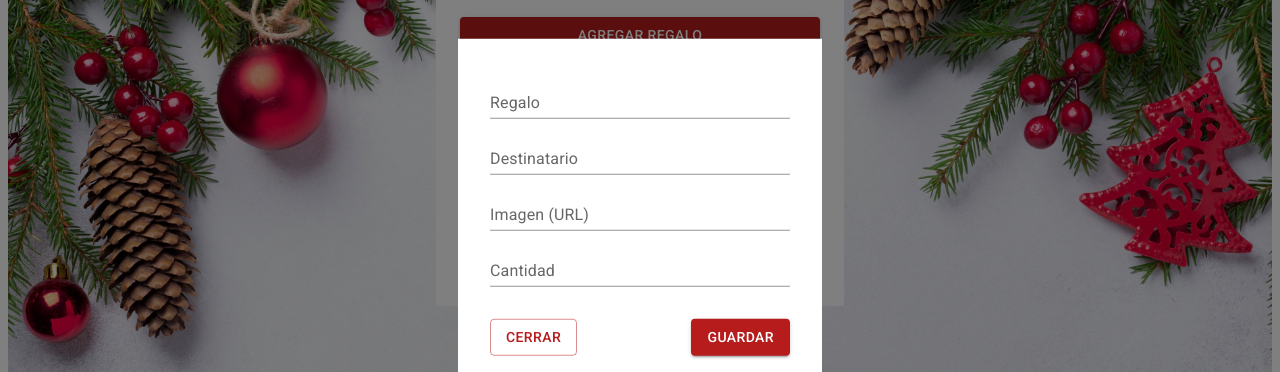
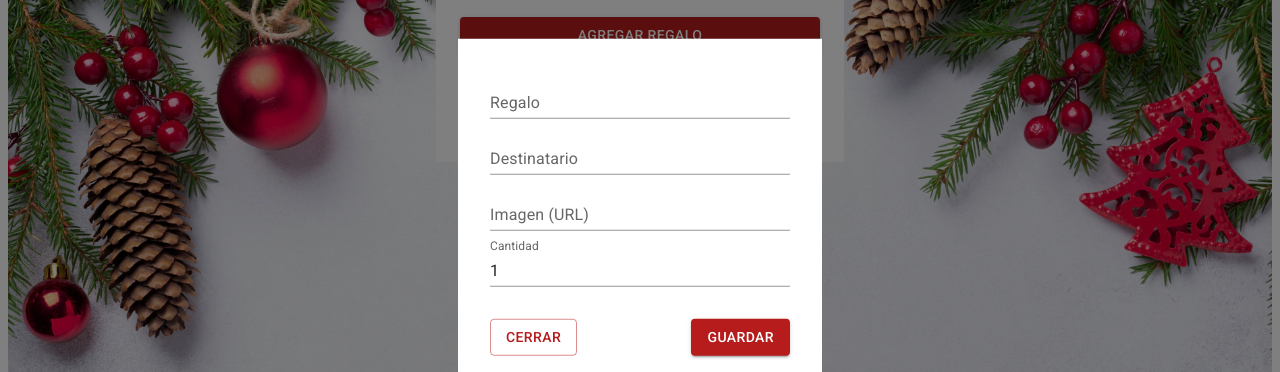
Before and after one commit to Andriy-Kozlovsky/adviency, a React (Vite) app: page / in a window 1280 px wide. Both pictures are taken after a click on the button "AGREGAR REGALO". Shown: the part 187-559 px from the top of the page. Built offline with nearby package versions, Linux system fonts and the light colour scheme; a web font is replaced by a local one.

Commit message:
advancing day 16

```diff
--- a/package.json
+++ b/package.json
@@ -16,7 +16,8 @@
     "@mui/material": "^5.8.4",
     "@reduxjs/toolkit": "^1.8.2",
     "react": "^18.0.0",
-    "react-dom": "^18.0.0"
+    "react-dom": "^18.0.0",
+    "react-redux": "^8.0.2"
   },
   "devDependencies": {
     "@types/react": "^18.0.0",
--- a/src/App.tsx
+++ b/src/App.tsx
@@ -1,30 +1,38 @@
 import {Button, Stack} from "@mui/material";
 import {Container} from "@mui/system";
-import {useState} from "react";
+import {useSelector, useDispatch} from "react-redux";
 
+import {listActions} from "./store/list";
 import GiftList from "./components/List";
 import Title from "./components/Title";
 import FormModal from "./components/FormModal";
 import Background from "./components/Background";
+import useModal from "./hooks/use-modal";
 
 export default function App() {
-  const [open, setOpen] = useState(false);
+  const dispatch = useDispatch();
+  const {openModal, closeModal} = useModal();
+  const modalState = useSelector((state: any) => state.modal.open);
 
-  const handleOpen = () => setOpen(true);
-  const handleClose = () => setOpen(false);
+  const addGiftHandler = () => {
+    openModal();
+    listActions.clearEdit();
+  };
 
   return (
     <Background>
       <Container maxWidth="sm">
         <Stack bgcolor="white" margin="0 auto" maxWidth="360px" padding={3} spacing={2}>
           <Title />
-          <Button variant="contained" onClick={handleOpen}>
+          <Button variant="contained" onClick={addGiftHandler}>
             Agregar regalo
           </Button>
           <GiftList />
-          <Button variant="outlined">Borrar todo</Button>
+          <Button variant="outlined" onClick={() => dispatch(listActions.clear())}>
+            Borrar todo
+          </Button>
         </Stack>
-        <FormModal handleClose={handleClose} open={open} />
+        <FormModal handleClose={closeModal} open={modalState} />
       </Container>
     </Background>
   );
--- a/src/components/FormModal.tsx
+++ b/src/components/FormModal.tsx
@@ -1,5 +1,12 @@
+import {useEffect} from "react";
+import {useSelector, useDispatch} from "react-redux";
 import {Button, Modal, Stack, TextField} from "@mui/material";
 import {Box} from "@mui/system";
+
+import useChangeHandler from "../hooks/use-form-handlers";
+import {modalActions} from "../store/modal";
+import {formActions} from "../store/form";
+import {listActions} from "../store/list";
 
 const style = {
   position: "absolute" as "absolute",
@@ -12,16 +19,67 @@ const style = {
 };
 
 const FormModal = ({open, handleClose}: {open: boolean; handleClose: () => void}) => {
+  const dispatch = useDispatch();
+  const form = useSelector((state: any) => state.form);
+  const itemToEdit = useSelector((state: any) => state.list.itemToEdit);
+  const {changeName, changeGift, changeImage, changeAmount} = useChangeHandler();
+
+  useEffect(() => {
+    if (itemToEdit !== {}) dispatch(formActions.loadEditItem(itemToEdit));
+  }, [itemToEdit, dispatch]);
+
+  const saveHandler = () => {
+    if (form.gift === "") return;
+    dispatch(listActions.add(form));
+    dispatch(modalActions.close());
+    dispatch(formActions.resetValues());
+    dispatch(listActions.clearEdit());
+  };
+
+  const closeHandler = () => {
+    dispatch(modalActions.close());
+    dispatch(formActions.resetValues());
+  };
+
   return (
     <Modal open={open} onClose={handleClose}>
       <Stack noValidate autoComplete="off" component="form" spacing={1} sx={style}>
-        <TextField id="gift" label="Regalo" variant="standard" />
-        <TextField id="name" label="Destinatario" variant="standard" />
-        <TextField id="image" label="Imagen (URL)" variant="standard" />
-        <TextField id="amount" label="Cantidad" variant="standard" />
+        <TextField
+          id="gift"
+          label="Regalo"
+          value={form.gift}
+          variant="standard"
+          onChange={changeGift}
+        />
+        <TextField
+          id="name"
+          label="Destinatario"
+          value={form.name}
+          variant="standard"
+          onChange={changeName}
+        />
+        <TextField
+          id="image"
+          label="Imagen (URL)"
+          value={form.image}
+          variant="standard"
+          onChange={changeImage}
+        />
+        <TextField
+          id="amount"
+          label="Cantidad"
+          type="number"
+          value={form.amount}
+          variant="standard"
+          onChange={changeAmount}
+        />
         <Box display="flex" justifyContent="space-between" paddingTop={3}>
-          <Button variant="outlined">Cerrar</Button>
-          <Button variant="contained">Guardar</Button>
+          <Button variant="outlined" onClick={closeHandler}>
+            Cerrar
+          </Button>
+          <Button variant="contained" onClick={saveHandler}>
+            Guardar
+          </Button>
         </Box>
       </Stack>
     </Modal>
--- a/src/components/List.tsx
+++ b/src/components/List.tsx
@@ -1,40 +1,52 @@
-import {Avatar, IconButton, List, ListItem, ListItemAvatar, ListItemText} from "@mui/material";
+import {List, Avatar, IconButton, ListItem, ListItemAvatar, ListItemText} from "@mui/material";
 import DeleteIcon from "@mui/icons-material/Delete";
 import ImageIcon from "@mui/icons-material/Image";
 import EditIcon from "@mui/icons-material/Edit";
-import {red} from "@mui/material/colors";
+import {useSelector, useDispatch} from "react-redux";
+
+import {modalActions} from "../store/modal";
+import {listActions} from "../store/list";
+import {GiftListItem} from "../models";
 
 const GiftList = () => {
+  const dispatch = useDispatch();
+  const list = useSelector((state: any) => state.list.list);
+
+  const editHandler = (index: number) => {
+    dispatch(listActions.edit(index));
+    dispatch(modalActions.open());
+  };
+
   return (
     <List>
-      <ListItem>
+      {list.map((item: GiftListItem, index: number) => {
+        return (
+          <ListItem key={index}>
             <ListItemAvatar>
-          <Avatar alt="" src="" sx={{bgcolor: red[500]}}>
+              <Avatar alt="" src={item.image}>
                 <ImageIcon />
               </Avatar>
             </ListItemAvatar>
-        <ListItemText primary="Medias" secondary="Julia" />
-        <IconButton aria-label="edit" color="primary" edge="end" sx={{marginRight: 0.3}}>
+            <ListItemText primary={`${item.gift} x${item.amount}`} secondary={item.name} />
+            <IconButton
+              aria-label="edit"
+              color="primary"
+              edge="end"
+              sx={{marginRight: 0.3}}
+              onClick={() => editHandler(index)}
+            >
               <EditIcon />
             </IconButton>
-        <IconButton aria-label="delete" edge="end">
+            <IconButton
+              aria-label="delete"
+              edge="end"
+              onClick={() => dispatch(listActions.remove(index))}
+            >
               <DeleteIcon />
             </IconButton>
           </ListItem>
-      <ListItem>
-        <ListItemAvatar>
-          <Avatar alt="" src="" sx={{bgcolor: red[500]}}>
-            <ImageIcon />
-          </Avatar>
-        </ListItemAvatar>
-        <ListItemText primary="Vitel Tone" secondary="Carlos" />
-        <IconButton aria-label="edit" color="primary" edge="end" sx={{marginRight: 0.3}}>
-          <EditIcon />
-        </IconButton>
-        <IconButton aria-label="delete" edge="end">
-          <DeleteIcon />
-        </IconButton>
-      </ListItem>
+        );
+      })}
     </List>
   );
 };
--- /dev/null
+++ b/src/hooks/use-form-handlers.ts
@@ -0,0 +1,27 @@
+import {useDispatch} from "react-redux";
+
+import {formActions} from "../store/form";
+
+const useChangeHandler = () => {
+  const dispatch = useDispatch();
+
+  const changeGift = (e: any) => {
+    dispatch(formActions.changeGift(e.target.value));
+  };
+
+  const changeName = (e: any) => {
+    dispatch(formActions.changeName(e.target.value));
+  };
+
+  const changeImage = (e: any) => {
+    dispatch(formActions.changeImage(e.target.value));
+  };
+
+  const changeAmount = (e: any) => {
+    dispatch(formActions.changeAmount(e.target.value));
+  };
+
+  return {changeGift, changeName, changeImage, changeAmount};
+};
+
+export default useChangeHandler;
--- /dev/null
+++ b/src/hooks/use-modal.ts
@@ -0,0 +1,23 @@
+import {useDispatch} from "react-redux";
+
+import {formActions} from "../store/form";
+import {listActions} from "../store/list";
+import {modalActions} from "../store/modal";
+
+const useModal = () => {
+  const dispatch = useDispatch();
+
+  const openModal = () => {
+    dispatch(modalActions.open());
+  };
+
+  const closeModal = () => {
+    dispatch(modalActions.close());
+    dispatch(formActions.resetValues());
+    dispatch(listActions.clearEdit());
+  };
+
+  return {openModal, closeModal};
+};
+
+export default useModal;
--- a/src/main.tsx
+++ b/src/main.tsx
@@ -1,14 +1,18 @@
 import React from "react";
 import ReactDOM from "react-dom/client";
 import {ThemeProvider} from "@mui/material/styles";
+import {Provider} from "react-redux";
 
+import store from "./store";
 import {theme} from "./theme";
 import App from "./App";
 
 ReactDOM.createRoot(document.getElementById("root")!).render(
   <React.StrictMode>
     <ThemeProvider theme={theme}>
-      <App />
+      <Provider store={store}>
+        <App />
+      </Provider>
     </ThemeProvider>
   </React.StrictMode>,
 );
--- /dev/null
+++ b/src/models.ts
@@ -0,0 +1,7 @@
+export interface GiftListItem {
+  gift: string;
+  name: string;
+  image: string;
+  amount: number;
+  id: number;
+}
--- /dev/null
+++ b/src/store/form.ts
@@ -0,0 +1,45 @@
+import {createSlice} from "@reduxjs/toolkit";
+
+const formInitState = {
+  gift: "",
+  name: "",
+  image: "",
+  amount: "1",
+  id: 0,
+};
+
+const formSlice = createSlice({
+  name: "form",
+  initialState: formInitState,
+  reducers: {
+    changeGift(state, action) {
+      state.gift = action.payload;
+    },
+    changeName(state, action) {
+      state.name = action.payload;
+    },
+    changeImage(state, action) {
+      state.image = action.payload;
+    },
+    changeAmount(state, action) {
+      if (action.payload > 0) state.amount = action.payload;
+    },
+    resetValues(state) {
+      state.gift = "";
+      state.name = "";
+      state.image = "";
+      state.amount = "1";
+      state.id = 0;
+    },
+    loadEditItem(state, action) {
+      state.gift = action.payload.gift;
+      state.name = action.payload.name;
+      state.image = action.payload.image;
+      state.amount = action.payload.amount;
+      state.id = action.payload.id;
+    },
+  },
+});
+
+export const formActions = formSlice.actions;
+export default formSlice.reducer;
--- /dev/null
+++ b/src/store/index.ts
@@ -0,0 +1,11 @@
+import {configureStore} from "@reduxjs/toolkit";
+
+import listReducer from "./list";
+import formReducer from "./form";
+import modalReducer from "./modal";
+
+const store = configureStore({
+  reducer: {form: formReducer, modal: modalReducer, list: listReducer},
+});
+
+export default store;
--- /dev/null
+++ b/src/store/list.ts
@@ -0,0 +1,51 @@
+import {createSlice} from "@reduxjs/toolkit";
+
+const listInitState = {
+  list: [],
+  itemToEdit: {
+    gift: "",
+    name: "",
+    image: "",
+    amount: "1",
+    id: 0,
+  },
+};
+
+const listSlice = createSlice({
+  name: "list",
+  initialState: listInitState,
+  reducers: {
+    add(state, action) {
+      if (state.itemToEdit.gift !== "") {
+        const newList = state.list.map((item: any) => {
+          if (item.id === action.payload.id) {
+            return action.payload;
+          }
+
+          return item;
+        });
+
+        // @ts-ignore
+        state.list = newList;
+      } else {
+        // @ts-ignore
+        state.list.push({...action.payload, id: Math.random()});
+      }
+    },
+    remove(state, action) {
+      state.list.splice(action.payload, 1);
+    },
+    edit(state, action) {
+      state.itemToEdit = state.list[action.payload];
+    },
+    clearEdit(state) {
+      state.itemToEdit = {gift: "", name: "", image: "", amount: "1", id: 0};
+    },
+    clear(state) {
+      state.list.length = 0;
+    },
+  },
+});
+
+export const listActions = listSlice.actions;
+export default listSlice.reducer;
--- /dev/null
+++ b/src/store/modal.ts
@@ -0,0 +1,21 @@
+import {createSlice} from "@reduxjs/toolkit";
+
+const modalInitState = {
+  open: false,
+};
+
+const modalSlice = createSlice({
+  name: "modal",
+  initialState: modalInitState,
+  reducers: {
+    open(state) {
+      state.open = true;
+    },
+    close(state) {
+      state.open = false;
+    },
+  },
+});
+
+export const modalActions = modalSlice.actions;
+export default modalSlice.reducer;
```
Also changed, not shown: 1 other file (tests, documents, lock files or other folders). Lines whose indentation alone changed are shown as unchanged.
